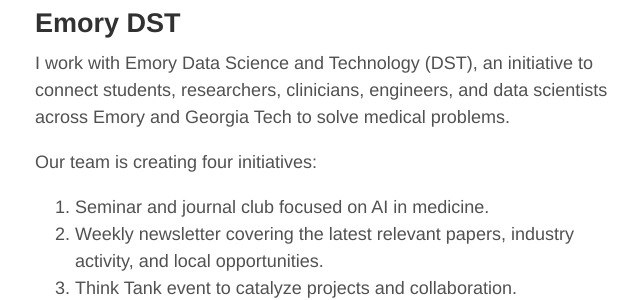
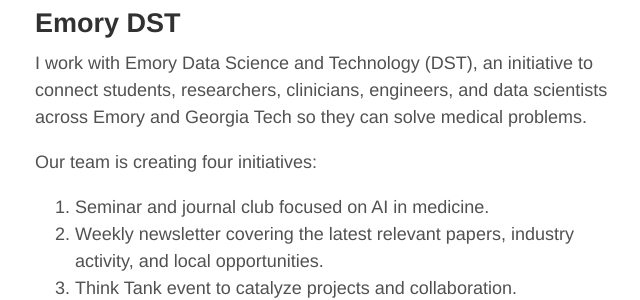
Before and after one commit to erikr/erikr.github.io, a Jekyll site: the page built from tech.md, in a window 1280 px wide. Shown: the part 713-1013 px from the top of the page, without its empty margins (317-957 px from the left). Built offline with Jekyll 4.4.1, drawn with Linux system fonts in a browser that asks for light colours; nearby versions of some CDN libraries.

Commit message:
Update tech.md

```diff
--- a/tech.md
+++ b/tech.md
@@ -28,7 +28,7 @@
 
 ## Emory DST
 
-I work with Emory Data Science and Technology (DST), an initiative to connect students, researchers, clinicians, engineers, and data scientists across Emory and Georgia Tech to solve medical problems.
+I work with Emory Data Science and Technology (DST), an initiative to connect students, researchers, clinicians, engineers, and data scientists across Emory and Georgia Tech so they can solve medical problems.
 
 Our team is creating four initiatives:
 
```
